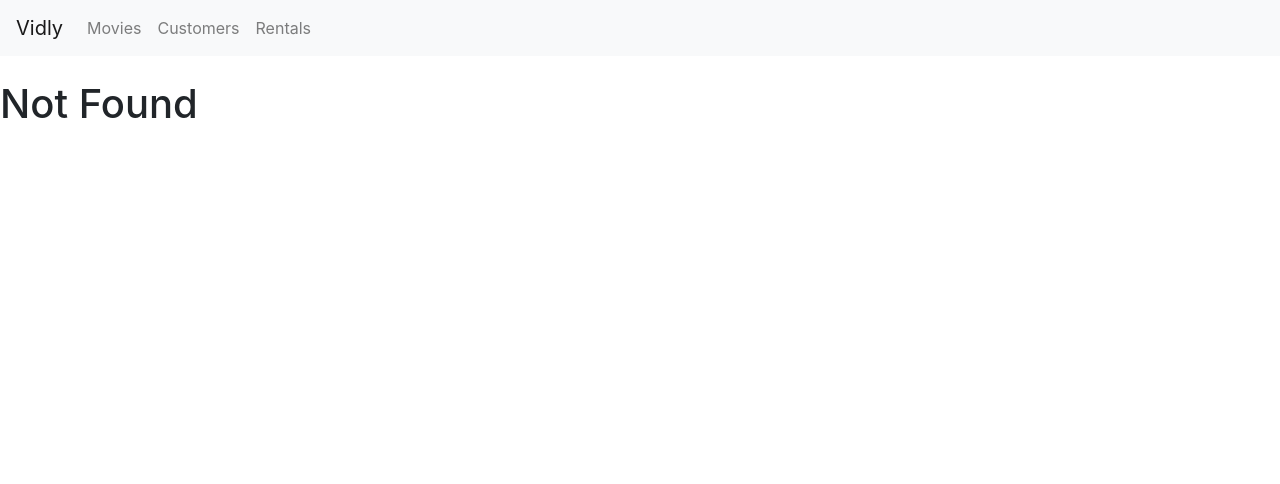
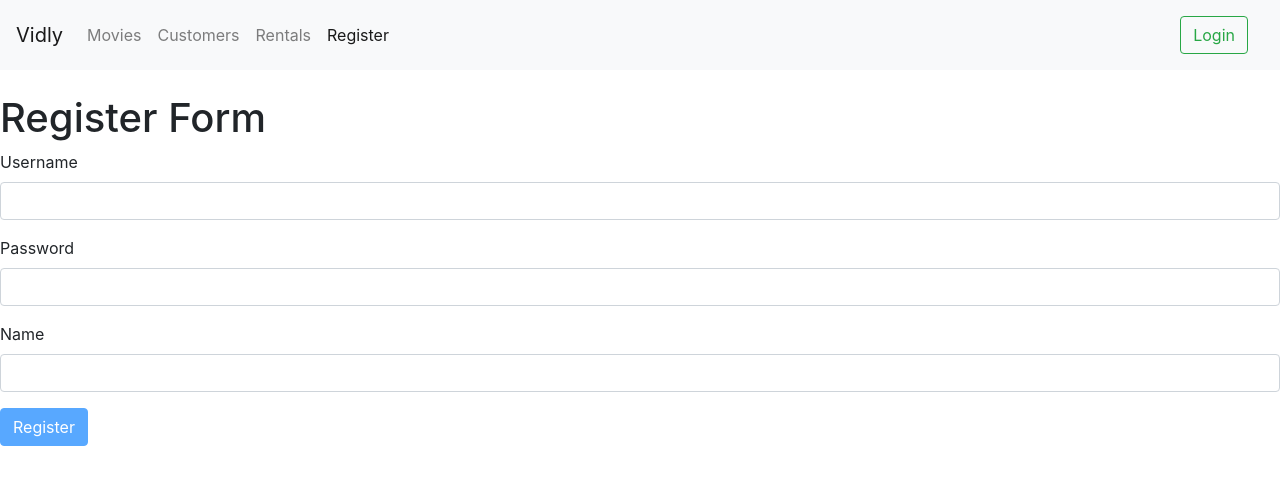
Before and after one commit to khoalam2711/vidly, a React (Create React App) app: page /registerForm in a window 1280 px wide. Before the commit this address led to /not-found. Shown: the top 484 px of the page. Built offline with nearby package versions, Linux system fonts and the light colour scheme.

Commit message:
Extract reusable form, add Register&Login form

```diff
--- a/package.json
+++ b/package.json
@@ -6,9 +6,10 @@
     "@testing-library/jest-dom": "^5.11.9",
     "@testing-library/react": "^11.2.5",
     "@testing-library/user-event": "^12.8.3",
-    "bootstrap": "^4.1.1",
+    "bootstrap": "^4.6.0",
     "font-awesome": "^4.7.0",
-    "lodash": "^4.17.10",
+    "joi-browser": "^13.4.0",
+    "lodash": "^4.17.21",
     "prop-types": "^15.6.2",
     "react": "^17.0.1",
     "react-dom": "^17.0.1",
--- a/src/App.js
+++ b/src/App.js
@@ -1,5 +1,4 @@
 import React, { Component } from 'react';
-import './App.css';
 import NavBar from './components/navbar';
 import Movies from './components/movies';
 import Customers from './components/Customers/Customers';
@@ -7,6 +6,9 @@
 import NotFound from './components/common/notFound';
 import { Switch, Route, Redirect } from 'react-router-dom';
 import MovieForm from './components/common/movieForm';
+import LoginForm from './components/common/loginForm';
+import RegisterForm from './components/common/registerForm';
+import './App.css';
 class App extends Component {
     state = {};
     render() {
@@ -15,10 +17,15 @@
                 <NavBar />
                 <Switch>
                     <Route path='/customers' component={Customers}></Route>
+                    <Route path='/login' component={LoginForm}></Route>
                     <Route path='/movies/:id' component={MovieForm}></Route>
                     <Route path='/movies' component={Movies}></Route>
                     <Route path='/rentals' component={Rentals}></Route>
                     <Route path='/not-found' component={NotFound}></Route>
+                    <Route
+                        path='/registerForm'
+                        component={RegisterForm}
+                    ></Route>
                     <Redirect from='/' to='/movies' exact></Redirect>
                     <Redirect to='/not-found'></Redirect>
                 </Switch>
--- /dev/null
+++ b/src/components/common/Form.jsx
@@ -0,0 +1,85 @@
+import React, { Component } from 'react';
+import Joi from 'joi-browser';
+import Input from './input';
+class Form extends Component {
+    state = {
+        data: {},
+        errors: {},
+    };
+
+    validateProperty = ({ name, value }) => {
+        const obj = { [name]: value };
+        const schema = { [name]: this.schema[name] };
+        const { error } = Joi.validate(obj, schema);
+        console.log();
+        return error ? error.details[0].message : null;
+        // if (name === 'username') {
+        //     if (value.trim() === '') return 'Username is required';
+        // }
+        // if (name === 'password') {
+        //     if (value.trim() === '') return 'Password is required';
+        // }
+    };
+    validate = () => {
+        const options = { abortEarly: false };
+        const { error } = Joi.validate(this.state.data, this.schema, options);
+        if (!error) return null;
+        const errors = {};
+        for (let item of error.details) {
+            errors[item.path[0]] = item.message;
+        }
+        return errors;
+        // console.log(result);
+        // const errors = {};
+        // const { data } = this.state;
+        // if (data.username.trim() === '')
+        //     errors.username = 'Username is required';
+        // if (data.password.trim() === '')
+        //     errors.password = 'Password is required';
+        // return Object.keys(errors).length === 0 ? {} : errors;
+    };
+
+    handleSubmit = (e) => {
+        e.preventDefault();
+
+        const errors = this.validate();
+        this.setState({ errors: errors || {} });
+        if (errors) return;
+
+        this.doSubmit();
+    };
+
+    handleChange = ({ currentTarget: input }) => {
+        const errors = { ...this.state.errors };
+        const errorMessage = this.validateProperty(input);
+        if (errorMessage) errors[input.name] = errorMessage;
+        else delete errors[input.name];
+        // console.log(errors[input.name]);
+        const data = { ...this.state.data };
+        data[input.name] = input.value;
+
+        this.setState({ data, errors });
+    };
+    renderInput = (name, label, type = 'text') => {
+        const { data, errors } = this.state;
+        return (
+            <Input
+                type={type}
+                label={label}
+                name={name}
+                value={data[name]}
+                onChange={this.handleChange}
+                error={errors[name]}
+            />
+        );
+    };
+    renderButton = (label) => {
+        return (
+            <button disabled={this.validate()} className='btn btn-primary'>
+                {label}
+            </button>
+        );
+    };
+}
+
+export default Form;
--- /dev/null
+++ b/src/components/common/input.jsx
@@ -0,0 +1,21 @@
+import React, { Component } from 'react';
+
+class Input extends Component {
+    render() {
+        const { name, label, error, ...rest } = this.props;
+        return (
+            <div className='form-group'>
+                <label htmlFor={name}>{label}</label>
+                <input
+					{...rest}
+                    name={name}
+					id={name}
+                    className='form-control'
+                />
+                {error && <div className='alert alert-danger'>{error}</div>}
+            </div>
+        );
+    }
+}
+
+export default Input;
--- a/src/components/common/loginForm.jsx
+++ b/src/components/common/loginForm.jsx
@@ -0,0 +1,35 @@
+import React, { Component } from 'react';
+import Input from './input';
+import Joi from 'joi-browser';
+import Form from './Form';
+class LoginForm extends Form {
+    state = {
+        data: { username: '', password: ''},
+        errors: {},
+    };
+
+    schema = {
+        username: Joi.string().required().label('Username'),
+        password: Joi.string().required().label('Password')
+    };
+
+    doSubmit = () => {
+        console.log('Submitted');
+    };
+    render() {
+        const { data, errors } = this.state;
+        return (
+            <div>
+                <h1>Login</h1>
+                <form onSubmit={this.handleSubmit}>
+                    {this.renderInput('username', 'Username')}
+                    {this.renderInput('password', 'Password', 'password')}
+                    {this.renderInput('name', 'Name')}
+                    {this.renderButton('Login')}
+                </form>
+            </div>
+        );
+    }
+}
+
+export default LoginForm;
--- /dev/null
+++ b/src/components/common/registerForm.jsx
@@ -0,0 +1,30 @@
+import React, { Component } from 'react';
+import Form from './Form';
+import Joi from 'joi-browser';
+class RegisterForm extends Form {
+    state = {
+        data: { username: '', password: '', name: '' },
+        errors: {},
+    };
+
+    schema = {
+        username: Joi.string().required().email().label('Username'),
+		password: Joi.string().required().label('Password'),
+		name: Joi.string().required().label('Password')
+    };
+    render() {
+        return (
+            <div>
+                <h1>Register Form</h1>
+                <form onSubmit={this.handleSubmit}>
+                    {this.renderInput('username', 'Username')}
+					{this.renderInput('password', 'Password', 'password')}
+                    {this.renderInput('name', 'Name')}
+                    {this.renderButton('Register')}
+                </form>
+            </div>
+        );
+    }
+}
+
+export default RegisterForm;
--- a/src/components/navbar.jsx
+++ b/src/components/navbar.jsx
@@ -18,7 +18,21 @@
                         <NavLink className='nav-item nav-link' to='/rentals'>
                             Rentals
                         </NavLink>
+                        <NavLink
+                            className='nav-item nav-link'
+                            to='/registerForm'
+                        >
+                            Register
+                        </NavLink>
                     </ul>
+                    <NavLink className='nav-item nav-link' to='/login'>
+                        <button
+                            className='btn btn-outline-success'
+                            type='submit'
+                        >
+                            Login
+                        </button>
+                    </NavLink>
                 </div>
             </nav>
         );
```
Also changed, not shown: 1 other file (tests, documents, lock files or other folders).
